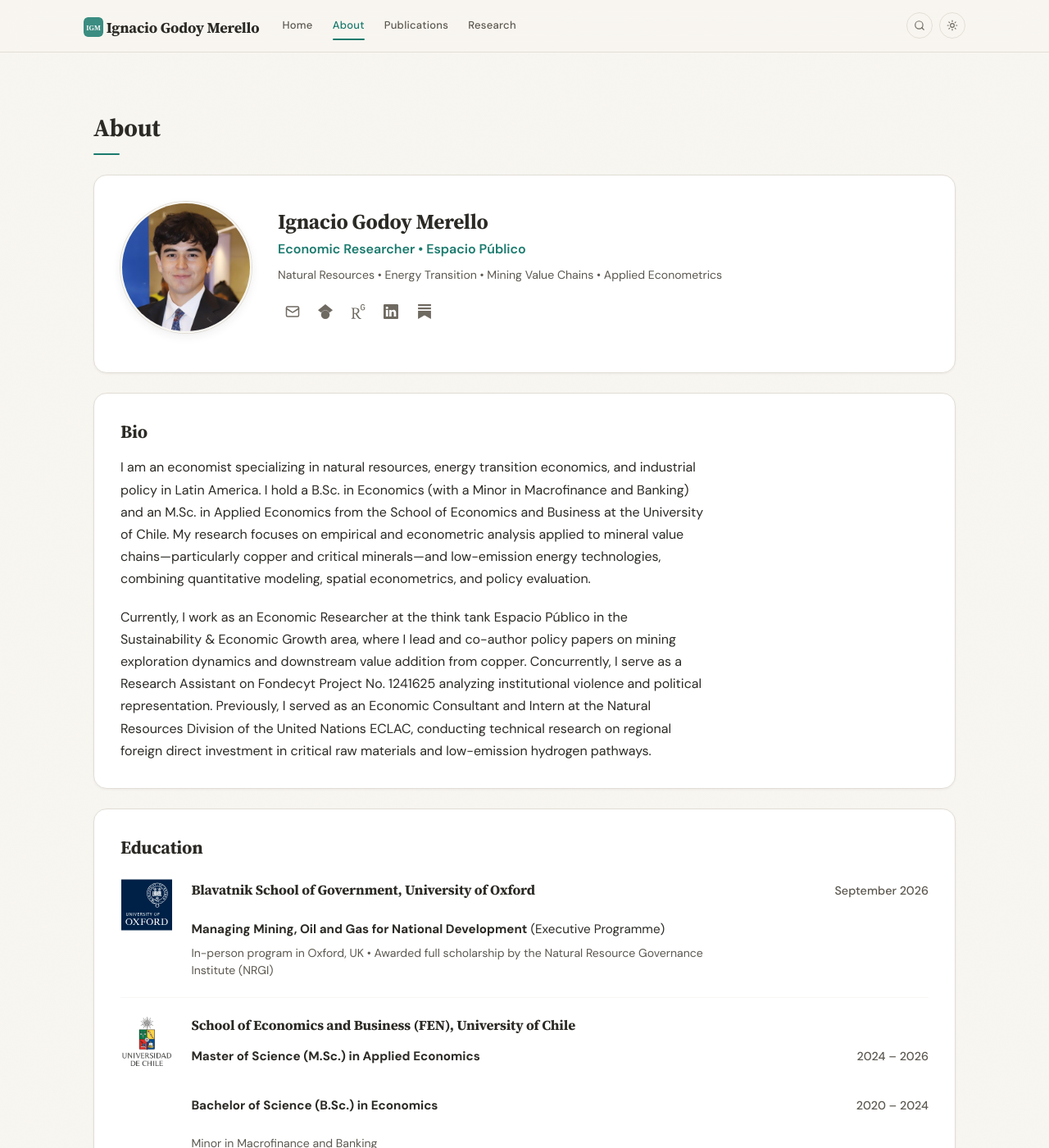
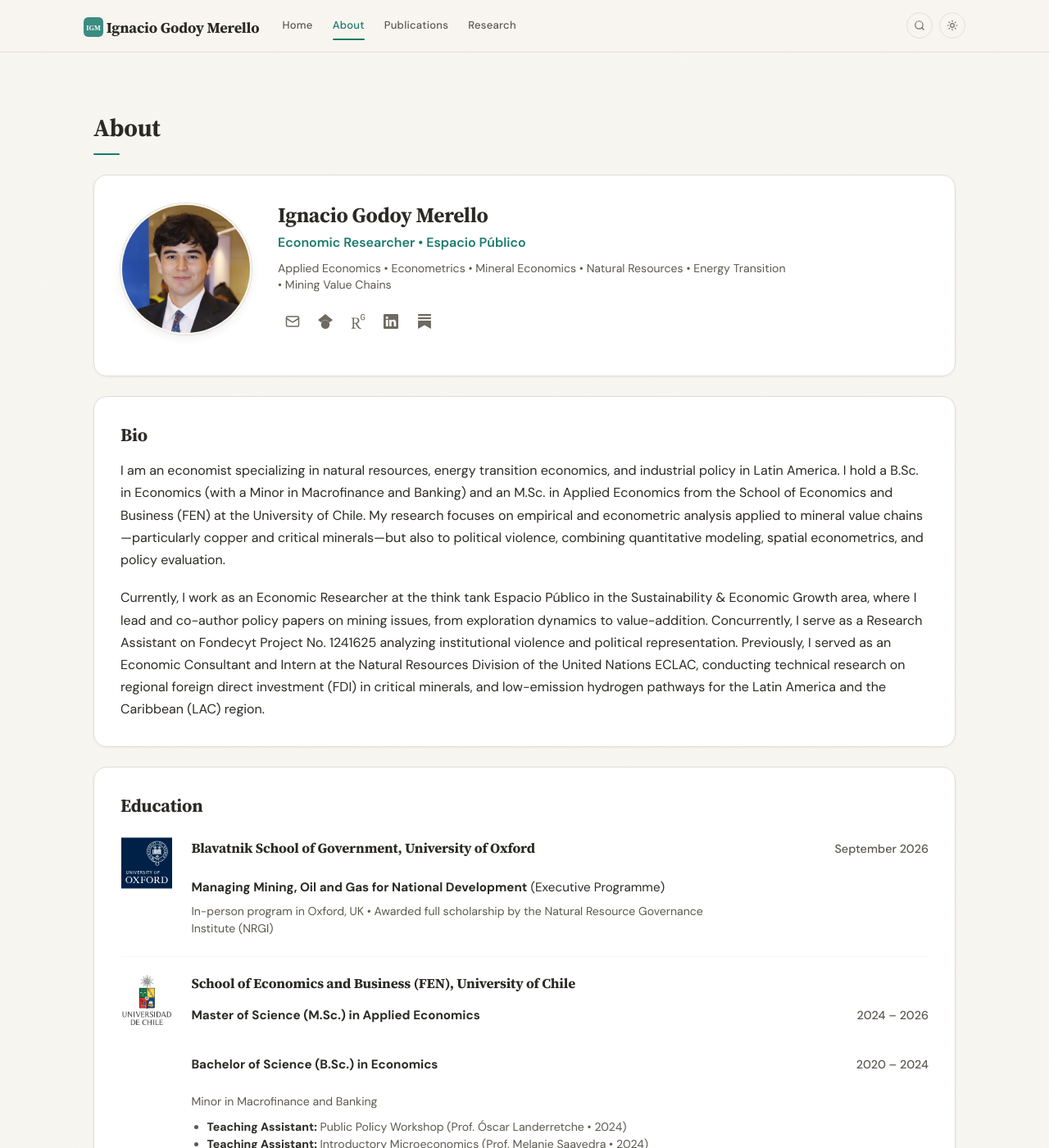
Before and after one commit to igodoymerello/igodoymerello.github.io, a Jekyll site: the page built from _pages/about.md, in a window 1280 px wide and 1400 px high. Shown: the whole window at 82% size. Built offline with Jekyll 4.4.1, drawn with Linux system fonts in a browser that asks for light colours.

Commit message:
about.md

```diff
--- a/_pages/about.md
+++ b/_pages/about.md
@@ -16,7 +16,7 @@ permalink: /about/
 Economic Researcher &bull; Espacio Público
 </p>
 <p style="font-size: 0.88rem; color: var(--text-secondary); margin: 0 0 1rem 0; line-height: 1.4;">
-Natural Resources &bull; Energy Transition &bull; Mining Value Chains &bull; Applied Econometrics
+Applied Economics &bull; Econometrics &bull; Mineral Economics &bull; Natural Resources &bull; Energy Transition &bull; Mining Value Chains
 </p>
 <div class="pi-links">
 {% if site.email %}<a href="mailto:{{ site.email }}" class="icon-link" title="Email" aria-label="Email">{% include icon.html name="envelope" %}</a>{% endif %}
@@ -34,11 +34,11 @@ Natural Resources &bull; Energy Transition &bull; Mining Value Chains &bull; App
 <!-- Bio -->
 <div class="section-card" style="margin-top: var(--space-4);">
 <h3 style="margin-top: 0; margin-bottom: 1rem;">Bio</h3>
-<p style="line-height: 1.7; color: var(--text-primary); margin-bottom: 1.2rem;">
-I am an economist specializing in natural resources, energy transition economics, and industrial policy in Latin America. I hold a B.Sc. in Economics (with a Minor in Macrofinance and Banking) and an M.Sc. in Applied Economics from the School of Economics and Business at the University of Chile. My research focuses on empirical and econometric analysis applied to mineral value chains—particularly copper and critical minerals—and low-emission energy technologies, combining quantitative modeling, spatial econometrics, and policy evaluation.
+<p style="line-height: 1.7; color: var(--text-primary); margin-bottom: 1.2rem; max-width: 100% !important; width: 100%;">
+I am an economist specializing in natural resources, energy transition economics, and industrial policy in Latin America. I hold a B.Sc. in Economics (with a Minor in Macrofinance and Banking) and an M.Sc. in Applied Economics from the School of Economics and Business (FEN) at the University of Chile. My research focuses on empirical and econometric analysis applied to mineral value chains—particularly copper and critical minerals—but also to political violence, combining quantitative modeling, spatial econometrics, and policy evaluation.
 </p>
-<p style="line-height: 1.7; color: var(--text-primary); margin: 0;">
-Currently, I work as an Economic Researcher at the think tank Espacio Público in the Sustainability & Economic Growth area, where I lead and co-author policy papers on mining exploration dynamics and downstream value addition from copper. Concurrently, I serve as a Research Assistant on Fondecyt Project No. 1241625 analyzing institutional violence and political representation. Previously, I served as an Economic Consultant and Intern at the Natural Resources Division of the United Nations ECLAC, conducting technical research on regional foreign direct investment in critical raw materials and low-emission hydrogen pathways.
+<p style="line-height: 1.7; color: var(--text-primary); margin: 0; max-width: 100% !important; width: 100%;">
+Currently, I work as an Economic Researcher at the think tank Espacio Público in the Sustainability & Economic Growth area, where I lead and co-author policy papers on mining issues, from exploration dynamics to value-addition. Concurrently, I serve as a Research Assistant on Fondecyt Project No. 1241625 analyzing institutional violence and political representation. Previously, I served as an Economic Consultant and Intern at the Natural Resources Division of the United Nations ECLAC, conducting technical research on regional foreign direct investment (FDI) in critical minerals, and low-emission hydrogen pathways for the Latin America and the Caribbean (LAC) region.
 </p>
 </div>
 
@@ -108,7 +108,7 @@ Minor in Macrofinance and Banking
 <div class="section-card" style="margin-top: var(--space-4);">
 <h3 style="margin-top: 0; margin-bottom: 1.5rem;">Experience</h3>
 
-<div style="margin-bottom: 1.3rem;">
+<div>
 <div style="display: flex; justify-content: space-between; align-items: baseline; flex-wrap: wrap; gap: 0.5rem;">
 <h4 style="margin: 0; font-size: 1rem; color: var(--text-primary);">Economic Researcher &bull; Espacio Público</h4>
 <span style="font-size: 0.9rem; color: var(--text-secondary); font-weight: 500;">January 2026 &ndash; Present</span>
@@ -116,7 +116,9 @@ Minor in Macrofinance and Banking
 <p style="margin: 0.25rem 0 0 0; font-size: 0.88rem; color: var(--text-secondary);">Sustainability & Economic Growth area</p>
 </div>
 
-<div style="margin-bottom: 1.3rem;">
+<hr style="border: 0; border-top: 1px solid var(--border-color); margin: 1.2rem 0;">
+
+<div>
 <div style="display: flex; justify-content: space-between; align-items: baseline; flex-wrap: wrap; gap: 0.5rem;">
 <h4 style="margin: 0; font-size: 1rem; color: var(--text-primary);">Economic Research Assistant &bull; Fondecyt Project No. 1241625</h4>
 <span style="font-size: 0.9rem; color: var(--text-secondary); font-weight: 500;">December 2024 &ndash; Present</span>
@@ -126,7 +128,9 @@ Minor in Macrofinance and Banking
 </p>
 </div>
 
-<div style="margin-bottom: 1.3rem;">
+<hr style="border: 0; border-top: 1px solid var(--border-color); margin: 1.2rem 0;">
+
+<div>
 <div style="display: flex; justify-content: space-between; align-items: baseline; flex-wrap: wrap; gap: 0.5rem;">
 <h4 style="margin: 0; font-size: 1rem; color: var(--text-primary);">Economic Consultant &bull; United Nations ECLAC</h4>
 <span style="font-size: 0.9rem; color: var(--text-secondary); font-weight: 500;">January 2025 &ndash; January 2026</span>
@@ -136,7 +140,9 @@ Natural Resources Division (Energy Unit & Non-Renewable Resources Unit)
 </p>
 </div>
 
-<div style="margin-bottom: 1.3rem;">
+<hr style="border: 0; border-top: 1px solid var(--border-color); margin: 1.2rem 0;">
+
+<div>
 <div style="display: flex; justify-content: space-between; align-items: baseline; flex-wrap: wrap; gap: 0.5rem;">
 <h4 style="margin: 0; font-size: 1rem; color: var(--text-primary);">Economic Affairs Intern &bull; United Nations ECLAC</h4>
 <span style="font-size: 0.9rem; color: var(--text-secondary); font-weight: 500;">June &ndash; November 2024</span>
@@ -145,6 +151,8 @@ Natural Resources Division (Energy Unit & Non-Renewable Resources Unit)
 Natural Resources Division
 </p>
 </div>
+
+<hr style="border: 0; border-top: 1px solid var(--border-color); margin: 1.2rem 0;">
 
 <div>
 <div style="display: flex; justify-content: space-between; align-items: baseline; flex-wrap: wrap; gap: 0.5rem;">
```
